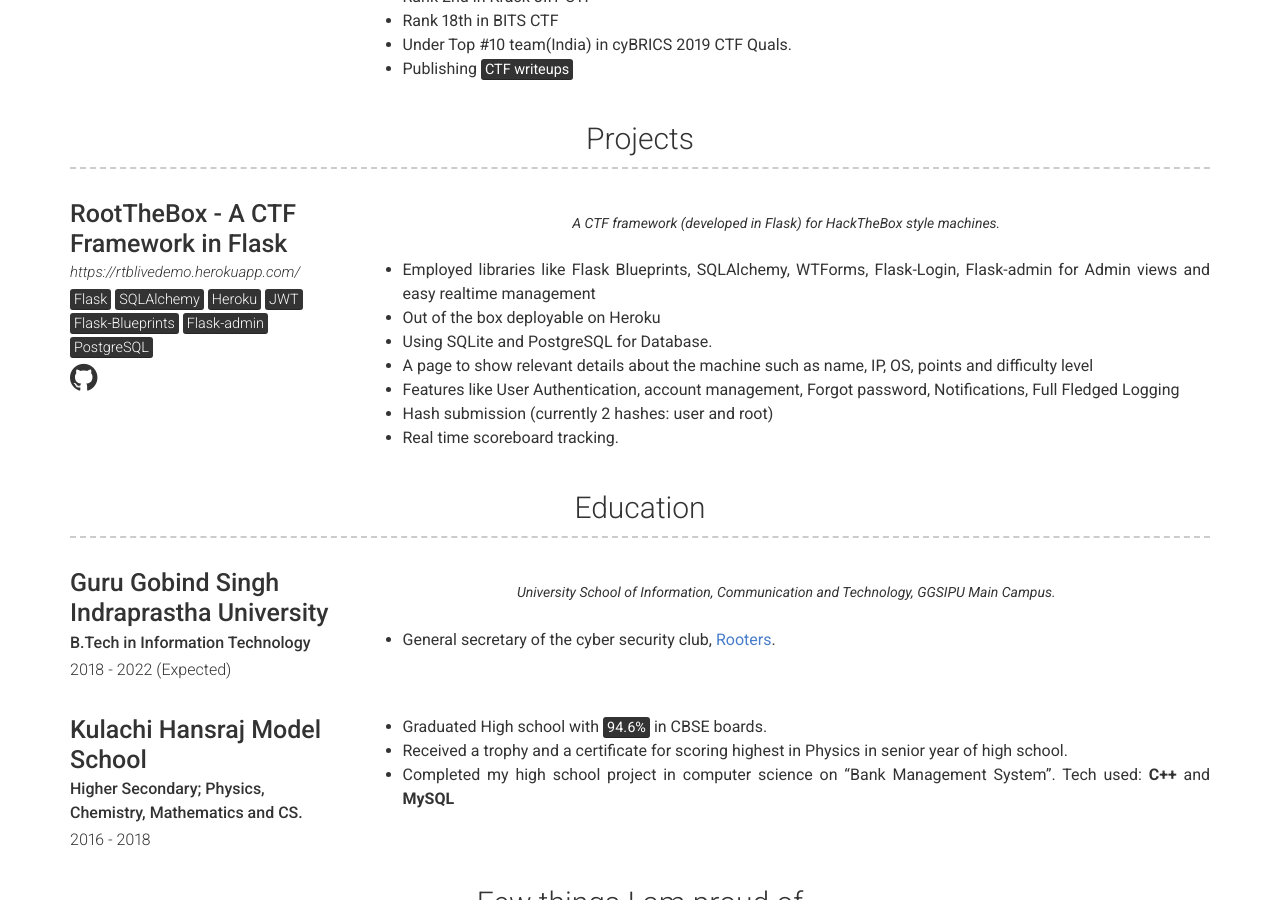
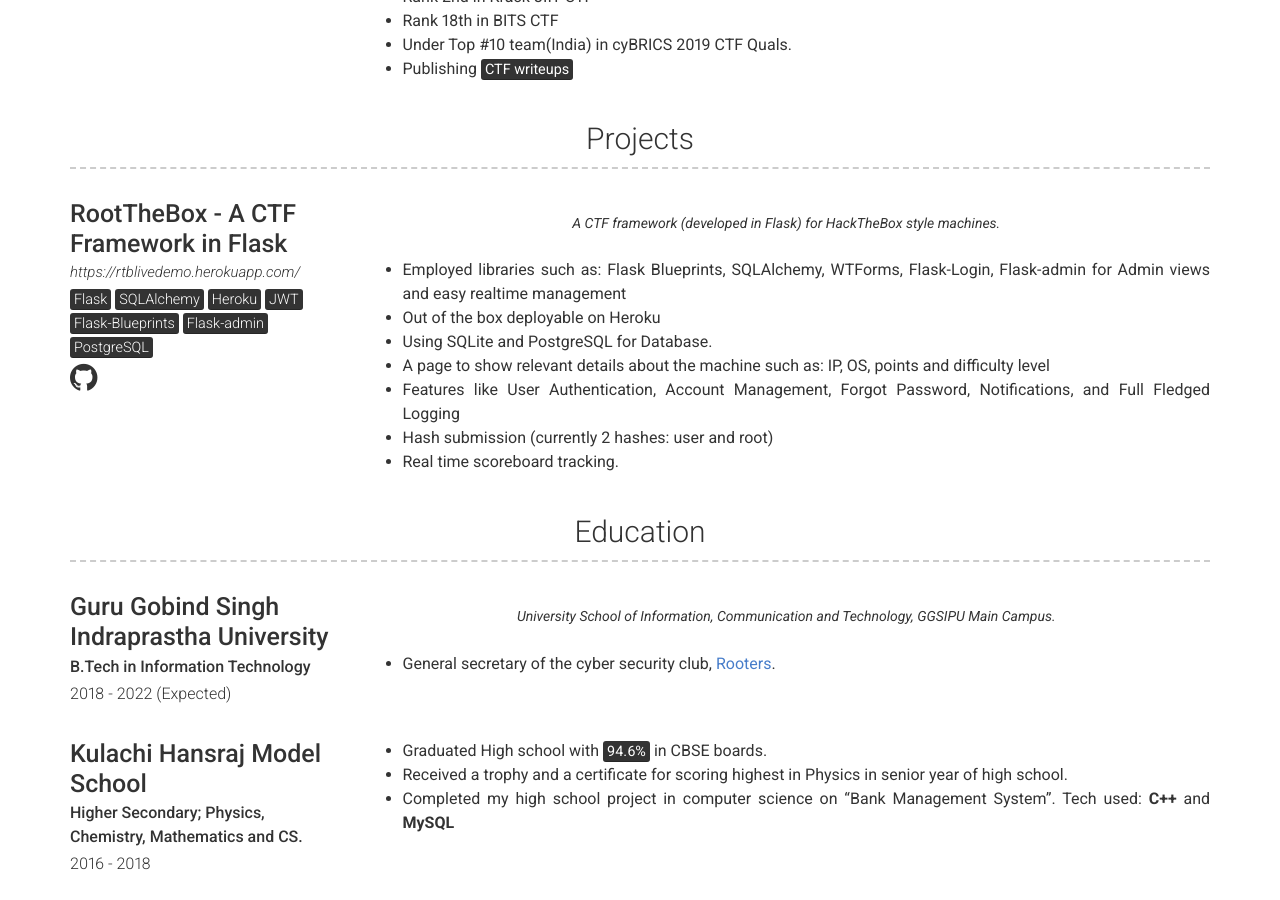
Before and after one commit to eshaan7/eshaan7.github.io, a Jekyll site: the page built from index.md, in a window 1280 px wide and 900 px high, scrolled down 1575 px. Built offline with Jekyll 4.4.1, drawn with Linux system fonts in a browser that asks for light colours.

Commit message:
Minor corrections

```diff
--- a/_data/projects.yml
+++ b/_data/projects.yml
@@ -14,10 +14,10 @@
         <mark>Flask-admin</mark>
         <mark>PostgreSQL</mark>
   description: | # this will include new lines to allow paragraphs
-    - Employed libraries like Flask Blueprints, SQLAlchemy, WTForms, Flask-Login, Flask-admin for Admin views and easy realtime management
+    - Employed libraries such as: Flask Blueprints, SQLAlchemy, WTForms, Flask-Login, Flask-admin for Admin views and easy realtime management
     - Out of the box deployable on Heroku
     - Using SQLite and PostgreSQL for Database.
-    - A page to show relevant details about the machine such as name, IP, OS, points and difficulty level
-    - Features like User Authentication, account management, Forgot password, Notifications, Full Fledged Logging
+    - A page to show relevant details about the machine such as: IP, OS, points and difficulty level
+    - Features like User Authentication, Account Management, Forgot Password, Notifications, and Full Fledged Logging
     - Hash submission (currently 2 hashes: user and root)
     - Real time scoreboard tracking.
```
